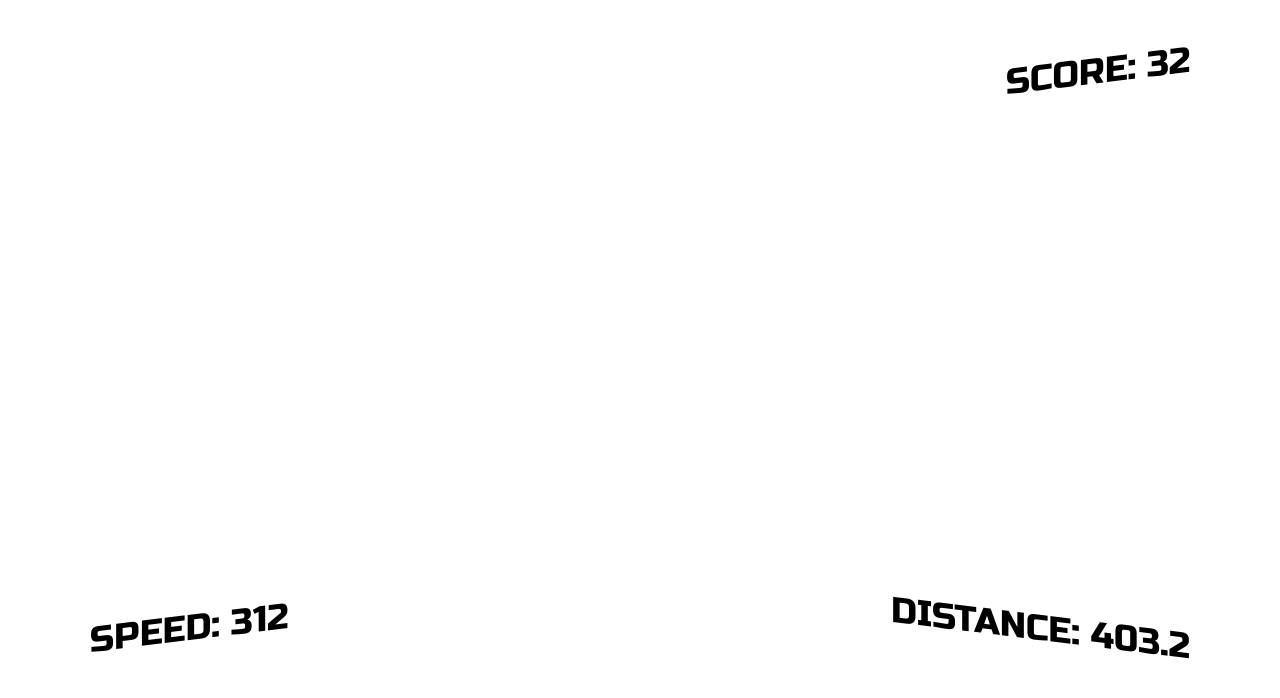
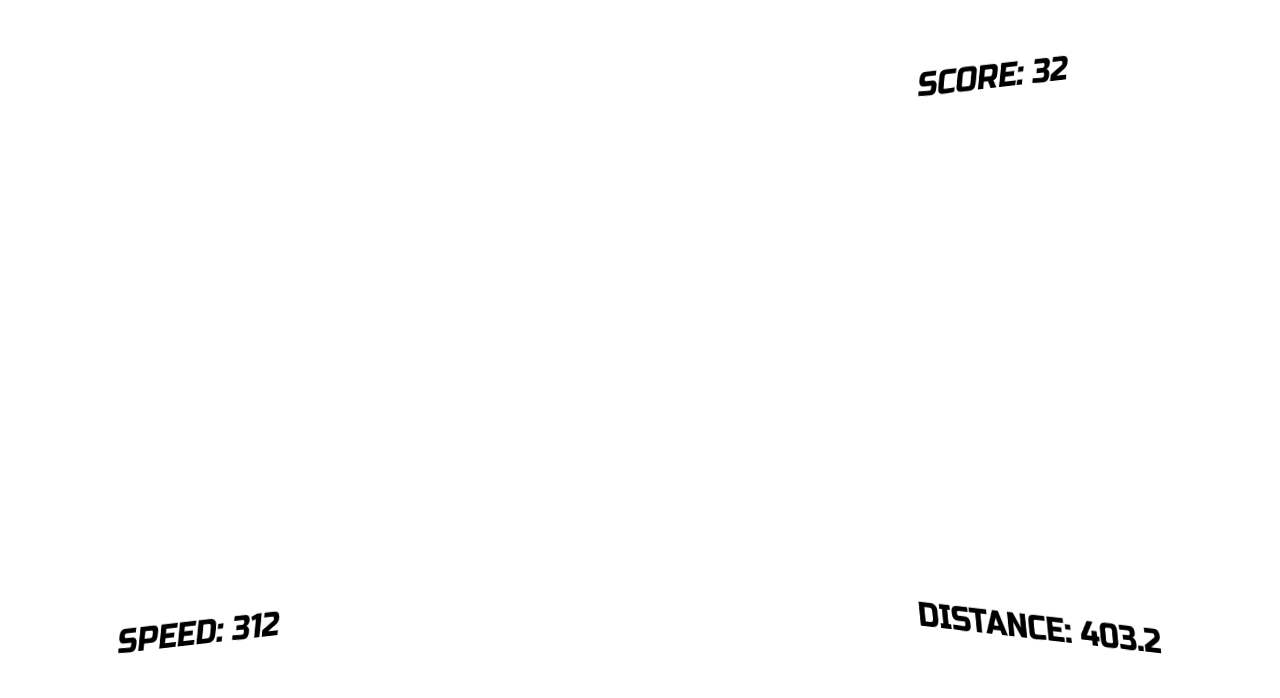
Before and after one commit to Miguel-Rey/Iron-Rush, a plain HTML site: page WEBGL/index.html in a window 1280 px wide. Drawn offline with Linux system fonts and the light colour scheme.

Commit message:
Added HUD

```diff
--- a/WEBGL/index.html
+++ b/WEBGL/index.html
@@ -16,7 +16,7 @@
     <script src="main.js"></script>
 </head>
 <body>
-    <div class="hud-wrap">
+    <div class="hud-wrap" id="hud">
         <div id="speed">SPEED: 312</div>
         <div id="distance">DISTANCE: 403.2</div>
         <div id="score">SCORE: 32</div>
--- a/WEBGL/main.js
+++ b/WEBGL/main.js
@@ -53,6 +53,7 @@ window.onload = function(){
     var cBuffer = cube.buffer(gl);
     var plane = new Plane(engine, world);
     var pBuffer = plane.buffer(gl);
+    var hud = document.getElementById('hud');
 
     //CUBE RELATED
 
@@ -202,9 +203,11 @@ window.onload = function(){
     document.addEventListener('keydown', function(e){
         if(e.keyCode == 39){
             turnRight();
+            hud.setAttribute('style','transform: rotateY(-3deg)')
         }
         if(e.keyCode == 37){
             turnLeft();
+            hud.setAttribute('style','transform: rotateY(3deg)')
         }
         if(e.keyCode == 32){
             isStarted = true;
@@ -214,6 +217,7 @@ window.onload = function(){
 
     document.addEventListener('keyup', function(e){
         world.rotateDirection = 0;
+        hud.setAttribute('style','transform: rotateY(0deg)')
     });
 
 }
--- a/WEBGL/style.css
+++ b/WEBGL/style.css
@@ -4,6 +4,7 @@ html, body{
     width: 100%;
     height: 100%;
     font-family: 'Russo One', sans-serif;
+    perspective: 1000px;
 }
 canvas{
     margin: 0 auto;
@@ -19,23 +20,25 @@ canvas{
     margin: 0 auto;
     z-index: 2;
     font-size: 36px;
+    transform: rotateY(0deg);
+    transition: transform 0.6s ease-in-out;
 }
 .hud-wrap > *{
     position: absolute;
+    width: 300px;
 }
 #speed{
     bottom: 50px;
     left: 50px;
-    transform: skew(0deg, -7deg);
+    transform: rotate3d(-0.5,1,0,40deg);
 }
 #distance{
     bottom: 50px;
     right: 50px;
-    transform: skew(0deg, 7deg);
+    transform: rotate3d(0.5,1,0,40deg);
 }
 #score{
     top: 50px;
     right: 50px;
-
-    transform: skew(0deg, -7deg);
+    transform: rotate3d(0.5,-1,0,40deg);
 }
```
